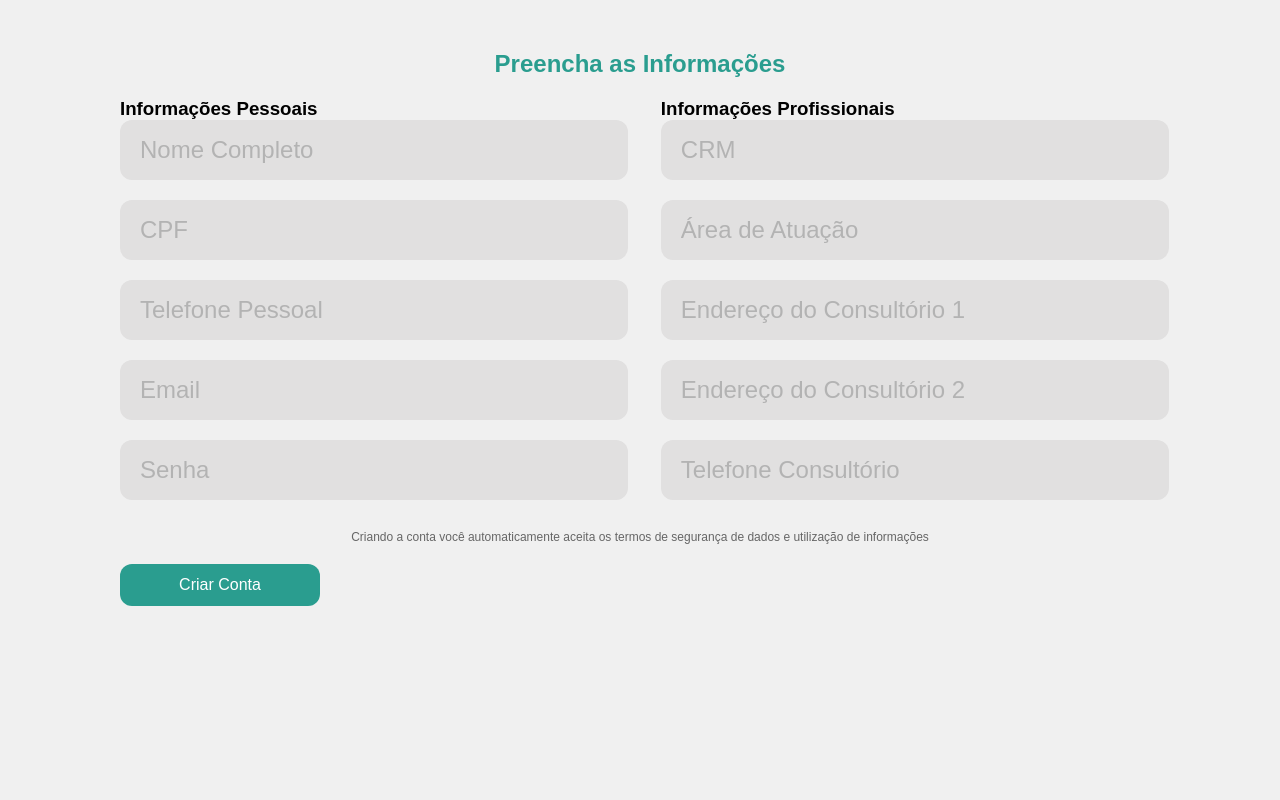
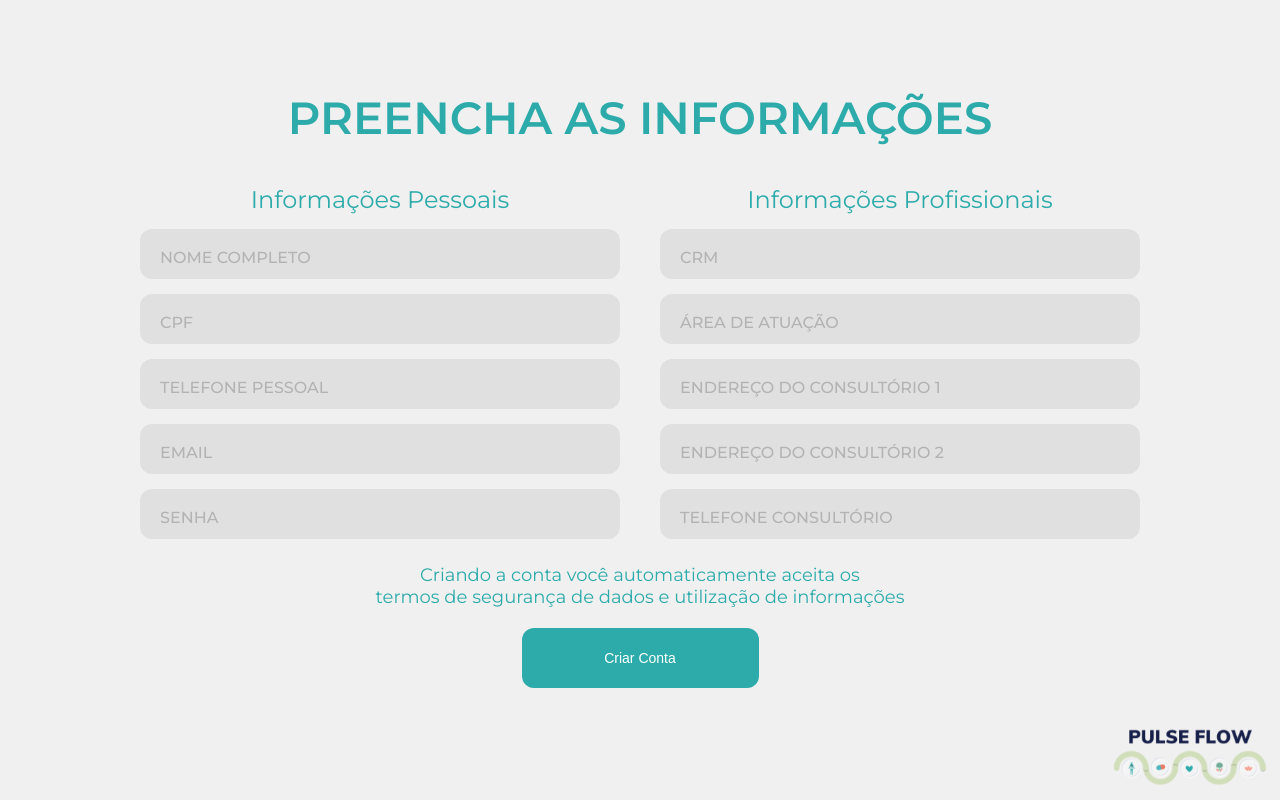
Before and after one commit to manumtagliatti/PulseFlow, a plain HTML site: page Paciente/registroPaciente.html in a window 1280 px wide. Drawn offline with Linux system fonts and the light colour scheme.

Commit message:
Layout Tela De Registro

```diff
--- a/Paciente/css/loginPaciente.css
+++ b/Paciente/css/loginPaciente.css
@@ -114,6 +114,7 @@ body, html {
 }
 
 .login-panel input {
+    color: #B3B3B3; /* Cor do placeholder */
     width: 100%;
     height: 100%;
     border: none;
--- a/Paciente/css/registroPaciente.css
+++ b/Paciente/css/registroPaciente.css
@@ -1,3 +1,4 @@
+/* Estilos globais */
 * {
     margin: 0;
     padding: 0;
@@ -7,76 +8,119 @@
 body {
     font-family: Arial, sans-serif;
     background-color: #f0f0f0;
+    padding-top: 100px; /* Mantém o espaço no topo */
     display: flex;
     flex-direction: column;
     align-items: center;
-    padding-top: 50px;
 }
 
-h2 {
-    color: #2A9D8F;
-    margin-bottom: 20px;
+header h2 {
+    color: #2CABAA;
     text-align: center;
+    font-family: Montserrat;
+    font-size: 45px;
+    font-style: normal;
+    font-weight: 600;
+    line-height: normal;
+    margin-top: -10px; /* Ajusta a posição do título para cima */
+}
+
+main {
+    width: 100%; /* Para ocupar toda a largura */
+    max-width: 1040px; /* Limite máximo para grandes telas */
+    padding: 0 20px; /* Espaçamento lateral */
 }
 
 form {
+    width: 100%;
+}
+
+.form-sections {
     display: flex;
-    flex-wrap: wrap;
     justify-content: space-between;
-    max-width: 1040px;
+    width: 100%;
+    margin-top: 40px; /* Adiciona espaço acima das seções */
 }
 
 .personal-info, .professional-info {
-    width: 48%;
+    width: 48%; /* Ajuste para manter as colunas */
+}
+
+h3 {
+    color: #2CABAA;
+    text-align: center;
+    font-family: Montserrat, sans-serif;
+    font-size: 24px;
+    font-style: normal;
+    font-weight: 400;
+    line-height: normal;
+    margin-bottom: 15px; /* Espaço abaixo do título */
 }
 
 input {
-    width: 508px;
-    height: 60px;
-    flex-shrink: 0;
+    width: 100%; /* Mantém a largura total do campo dentro da coluna */
+    height: 50px;
     border-radius: 12px;
     background: #E1E0E0;
     border: none;
     padding: 0 20px;
-    color: #B3B3B3;
-    font-family: 'Montserrat', sans-serif;
-    font-size: 24px;
-    font-style: normal;
-    font-weight: 500;
-    line-height: normal;
-    margin-bottom: 20px;
+    color: #333; /* Cor do texto dentro do input */
+    font-family: 'Montserrat', sans-serif; /* Fonte do texto */
+    font-size: 24px; /* Tamanho do texto dentro do input */
+    font-weight: 500; /* Peso da fonte dentro do input */
+    line-height: normal; /* Altura da linha do texto dentro do input */
+    margin-bottom: 15px;
     outline: none;
 }
 
 input::placeholder {
-    color: #B3B3B3;
-    font-family: 'Montserrat', sans-serif;
-    font-size: 24px;
-    font-weight: 500;
+    color: #B3B3B3; /* Cor do placeholder */
+    font-family: 'Montserrat', sans-serif; /* Fonte do placeholder */
+    font-size: 16px; /* Tamanho do placeholder */
+    font-weight: 500; /* Peso da fonte do placeholder */
+    line-height: normal; /* Altura da linha do placeholder */
 }
 
+.termos {
+    color: #2CABAA;
+    text-align: center;
+    font-family: Montserrat, sans-serif;
+    font-size: 18px; /* Diminui o tamanho da fonte */
+    font-style: normal;
+    font-weight: 400;
+    line-height: normal;
+    margin-top: 10px; /* Ajusta espaço acima do texto */
+}
+
+/* Atualização do botão para as dimensões fornecidas */
 button {
-    background-color: #2A9D8F;
+    width: 237px;
+    height: 60px;
+    flex-shrink: 0;
+    border-radius: 12px;
+    background: #2CABAA;
     color: white;
     border: none;
-    padding: 12px;
-    border-radius: 12px;
-    font-size: 16px;
+    font-size: 14px;
     cursor: pointer;
     transition: background-color 0.3s ease;
-    width: 100%;
-    max-width: 200px;
-    margin-top: 20px;
+    display: block;
+    margin: 20px auto 0 auto; /* Centraliza o botão */
 }
 
 button:hover {
     background-color: #21867A;
 }
 
-p {
-    font-size: 12px;
-    color: #666;
-    text-align: center;
-    width: 100%;
-    margin-top: 10px;
+/* Estilos para o logo */
+/* Estilos para o logo */
+.logo-container {
+    position: fixed;
+    bottom: 10px; /* Ajuste a distância do logo em relação à parte inferior */
+    right: 10px;  /* Ajuste a distância do logo em relação à parte direita */
 }
+
+.logo-container img {
+    width: 160px; /* Ajuste o tamanho do logo conforme necessário */
+    height: auto;
+}
--- a/Paciente/registroPaciente.html
+++ b/Paciente/registroPaciente.html
@@ -5,28 +5,49 @@
     <meta name="viewport" content="width=device-width, initial-scale=1.0">
     <title>Pulse Flow - Criar Conta</title>
     <link rel="stylesheet" href="css/registroPaciente.css">
+    <link href="https://fonts.googleapis.com/css2?family=Montserrat:wght@400;500;600&display=swap" rel="stylesheet"> <!-- Carregando a fonte Montserrat -->
 </head>
 <body>
-    <h2>Preencha as Informações</h2>
+    <header>
+        <h2>PREENCHA AS INFORMAÇÕES</h2>
+    </header>
+    <main>
         <form>
+            <div class="form-sections">
                 <div class="personal-info">
                     <h3>Informações Pessoais</h3>
-            <input type="text" placeholder="Nome Completo" required>
+                    <input type="text" placeholder="NOME COMPLETO" required>
                     <input type="text" placeholder="CPF" required>
-            <input type="tel" placeholder="Telefone Pessoal" required>
-            <input type="email" placeholder="Email" required>
-            <input type="password" placeholder="Senha" required>
+                    <input type="tel" placeholder="TELEFONE PESSOAL" required>
+                    <input type="email" placeholder="EMAIL" required>
+                    <input type="password" placeholder="SENHA" required>
                 </div>
+
                 <div class="professional-info">
                     <h3>Informações Profissionais</h3>
                     <input type="text" placeholder="CRM" required>
-            <input type="text" placeholder="Área de Atuação" required>
-            <input type="text" placeholder="Endereço do Consultório 1" required>
-            <input type="text" placeholder="Endereço do Consultório 2">
-            <input type="tel" placeholder="Telefone Consultório" required>
+                    <input type="text" placeholder="ÁREA DE ATUAÇÃO" required>
+                    <input type="text" placeholder="ENDEREÇO DO CONSULTÓRIO 1" required>
+                    <input type="text" placeholder="ENDEREÇO DO CONSULTÓRIO 2">
+                    <input type="tel" placeholder="TELEFONE CONSULTÓRIO" required>
                 </div>
-        <p>Criando a conta você automaticamente aceita os termos de segurança de dados e utilização de informações</p>
+            </div>
+
+            <!-- Atualizei a formatação da mensagem dos termos -->
+            <p class="termos">
+                Criando a conta você automaticamente aceita os
+                <br>
+                termos de segurança de dados e utilização de informações
+            </p>
+
+            <!-- Atualizei o botão para as dimensões pedidas -->
             <button type="submit">Criar Conta</button>
         </form>
+
+        <!-- Adicionando o logo na mesma posição que o logo Pulse Flow na imagem fornecida -->
+        <div class="logo-container">
+            <img src="imagens/LogoRegistro.png" alt="Logo Pulse Flow">
+        </div>
+    </main>
 </body>
 </html>
```
Also changed, not shown: Paciente/imagens/LogoRegistro.png (added). Lines whose indentation alone changed are shown as unchanged.
